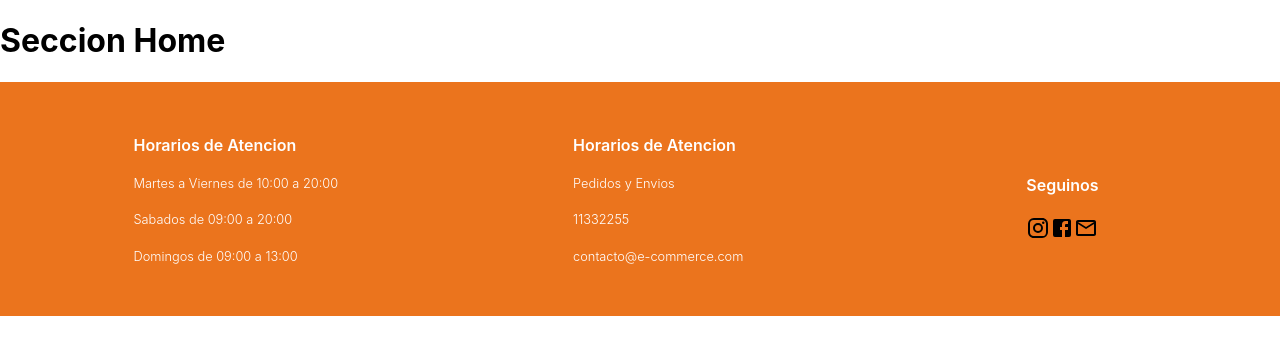
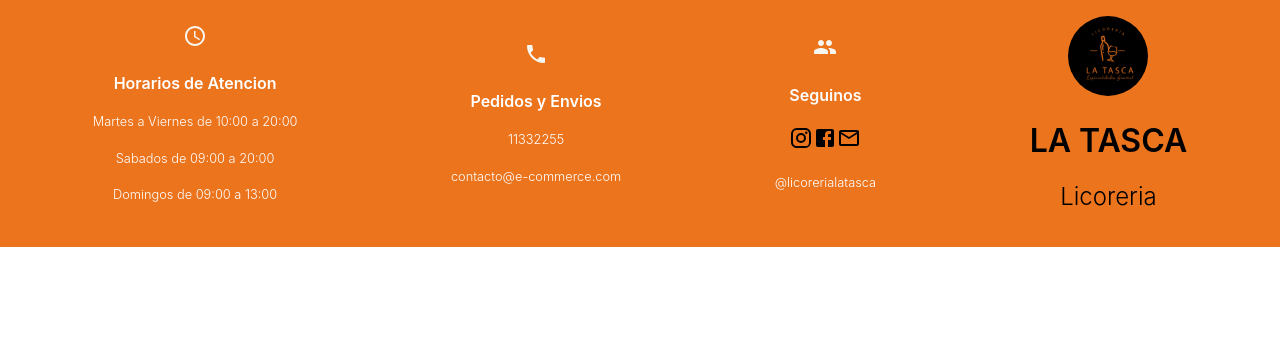
Before and after one commit to npardodev/LaTasca_licoreria, a React (Create React App) app: page / in a window 1280 px wide. Shown: the top 354 px of the page. Built offline with nearby package versions, Linux system fonts and the light colour scheme.

Commit message:
seccion productos

```diff
--- a/src/App.css
+++ b/src/App.css
@@ -1,3 +1,4 @@
+@import url('https://fonts.googleapis.com/css2?family=Poppins:wght@100;300;400;500;700&display=swap');
 .App {
     text-align: center;
 }
--- a/src/components/Footer/Footer.js
+++ b/src/components/Footer/Footer.js
@@ -1,18 +1,19 @@
 import React from 'react';
-import {Box, Container, Grid} from '@material-ui/core';
-import {Link } from 'react-router-dom';
-import { makeStyles, Typography, } from '@material-ui/core';
+import {Container, Box} from '@material-ui/core';
+import { makeStyles } from '@material-ui/core';
 import InstagramIcon from '@material-ui/icons/Instagram';
 import FacebookIcon from '@material-ui/icons/Facebook';
 import MailOutlinedIcon from '@material-ui/icons/MailOutlined';
 import {FooterStyle} from './FooterStyle.js';
 import { commonStyles } from './../../styles/commonStyles.js';
-import { Icon, InlineIcon } from '@iconify/react';
+import { Icon } from '@iconify/react';
 import mastercardIcon from '@iconify-icons/simple-icons/mastercard';
 import visaIcon from '@iconify-icons/simple-icons/visa';
+import PhoneIcon from '@material-ui/icons/Phone';
+import ScheduleIcon from '@material-ui/icons/Schedule';
+import PeopleIcon from '@material-ui/icons/People';
 
 const useStyles = makeStyles((theme) => FooterStyle(theme));
-
 
 export const Footer = () => {
 
@@ -21,28 +22,38 @@ export const Footer = () => {
     return (<>
             <footer>
                 <Container className={classes.footer} >
-                    <Box className={classes.footerColumns} >
-                        <Box p={1} >
+                    <div className={classes.footerColumns} >
+                        <div p={1} >
+                            <ScheduleIcon style={{ color: commonStyles.tercery.main }}/>
                             <h4>Horarios de Atencion</h4>
                             <h5>Martes a Viernes de 10:00 a 20:00</h5>
                             <h5>Sabados de 09:00 a 20:00</h5>
                             <h5>Domingos de 09:00 a 13:00</h5>
-                        </Box>
-                        <Box p={1} >
-                        <h4>Horarios de Atencion</h4>
-                            <h5>Pedidos y Envios</h5>
+                        </div>
+                        <div p={1} >
+                        <PhoneIcon style={{ color: commonStyles.tercery.main }}/>
+                        <h4>Pedidos y Envios</h4>
                             <h5>11332255</h5>
                             <h5>contacto@e-commerce.com</h5>
-                        </Box>
-                        <Box p={1} m={6}>
+                        </div>
+                        <div p={1} m={6}>
+                            <PeopleIcon style={{ color: commonStyles.tercery.main }}/>
                             <h4 >Seguinos</h4>
                             <div>
                                 <InstagramIcon color={commonStyles.primary.main} />
                                 <FacebookIcon color={commonStyles.primary.main} />
                                 <MailOutlinedIcon color={commonStyles.primary.main} />
                             </div>
-                        </Box>
-                    </Box>
+                            <h5>@licorerialatasca</h5>
+                        </div>
+                        <div p={1} m={6}>
+                            <div className={classes.footerLogo}>
+                                <img src="./img/logo.svg" alt="imagen Logo"/>
+                            </div>
+                            <h1 >LA TASCA</h1>
+                            <h2 >Licoreria</h2>
+                        </div>
+                    </div>
                     <Box textAlign="center">
                         <Icon icon={visaIcon} />
                         <Icon icon={mastercardIcon} />
--- a/src/components/Footer/FooterStyle.js
+++ b/src/components/Footer/FooterStyle.js
@@ -1,4 +1,3 @@
-import React from 'react';
 import { commonStyles } from './../../styles/commonStyles.js';
 
 export const FooterStyle = theme => {
@@ -10,6 +9,20 @@ export const FooterStyle = theme => {
             padding: '1rem',
             backgroundColor: commonStyles.primary.main,
             width: '100%',
+            fontfamily: commonStyles.fonts.primary,
+
+            '& h1': {
+                fontWeight: '600',
+                fontSize: '2rem',
+                color: commonStyles.secondary.main,
+            },
+
+            '& h2': {
+                fontWeight: '300',
+                fontSize: '1.5rem',
+                color: commonStyles.secondary.main,
+            },
+
 
             '& h4': {
                 fontWeight: '600',
@@ -22,18 +35,29 @@ export const FooterStyle = theme => {
                 color: 'white',
 
             }
+
         },
         footerColumns: {
             display: "flex",
             justifyContent: "space-around",
             alignItems: "center",
+            textAlign: "center",
         },
 
-        Icon: {
+        icons: {
             fontSize: '1rem',
-        }
+            color: 'white',
+        },
+
+        footerLogo: {
+            '& img': {
+                width: 'clamp(3em, 5em, 6em)',
+                height: ' clamp(3em, 5em, 6em)',
+
+            }
 
 
+        }
 
     })
 };
--- a/src/components/Item/Item.js
+++ b/src/components/Item/Item.js
@@ -1,8 +1,9 @@
 import React, {useEffect} from 'react';
-import {Counter} from '../Counter/Counter.js';
 import { ItemStyle } from './ItemStyle.js'
 import { makeStyles } from '@material-ui/core/styles';
+import { Button } from '@material-ui/core';
 import { useParams, Link, useHistory, useLocation} from 'react-router-dom';
+import { commonStyles } from './../../styles/commonStyles.js';
 
 const useStyle = makeStyles ((theme) => ItemStyle(theme));
 
@@ -16,11 +17,10 @@ export const Item = ({item , onClick, onFocus}) => {
 
     const {id} = useParams();
 
-    /*
     useEffect(() => {
-        ;
-    }, [])
-    */
+        console.log("2");
+    }, [id])
+
 
     const handlerClick = (e) =>{
         e.preventDefault();
@@ -37,9 +37,12 @@ export const Item = ({item , onClick, onFocus}) => {
                 <img src={item.img.src} alt={item.img.alt} onClick={(e) => handlerClick(e)} />
             </div>
             <div className= {classes.cardInfo}>
-                <h4>{`$${item.price}`}</h4>
-                <p>{item.descrip}</p>
-                {/* <Counter stock= {item.stock} initial={0} /> */}
+                <h3>{item.title}</h3>
+                <div>
+                    <h4>{`$${item.price}`}</h4>
+                    <h5>{`$999,00`}</h5>
+                </div>
+                <Button className= {classes.Button}>Ver más</Button>
             </div>
 
         </div>
--- a/src/components/Item/ItemStyle.js
+++ b/src/components/Item/ItemStyle.js
@@ -7,9 +7,9 @@ export const ItemStyle = theme => {
     return ({
         card: {
             background: '#ffff',
-            width: '90%',
+            width: '14rem',
             height: '100%',
-            borderRadius: '20px',
+            borderRadius: '25px',
             transition: '0.5s',
             boxShadow: 'rgb(70 79 184 / 80%) 0px 10px 36px -25px',
             alignItems: 'center',
@@ -17,7 +17,7 @@ export const ItemStyle = theme => {
             display: 'flex',
             flexDirection: 'column',
             backgroundColor: 'white',
-
+            fontFamily: commonStyles.fonts.secondary,
 
             ' & img': {
                 width: 'clamp(5em, 5.5em, 7em)',
@@ -30,12 +30,23 @@ export const ItemStyle = theme => {
                 fontWeight: '500',
             },
 
-            ' & p': {
-                padding: '0em',
+            ' & h3': {
+                paddingTop: '0.5rem',
+                fontSize: '0.95em',
+                margin: '0',
+                fontWeight: '600',
+
+            },
+
+            ' & h5': {
+                fontWeight: '300',
+                padding: '0.5rem',
                 fontSize: '0.8em',
                 margin: '0',
+                color: '#B03131',
+                textDecoration: 'line-through',
+            },
 
-            },
             '& cardImg': {
                 backgroundColor: 'red',
             },
@@ -44,7 +55,28 @@ export const ItemStyle = theme => {
         cardInfo: {
             width: '100%',
             backgroundColor: commonStyles.tercery.main,
+            paddingBottom: '1rem',
+
+            '&>div': {
+                alignItems: 'center',
+                textAlign: 'center',
+                display: 'flex',
+                flexDirection: 'row',
+                justifyContent: 'center',
+                gap: '1rem',
+            },
+        },
+        Button: {
+            color: commonStyles.tercery.main,
+            backgroundColor: commonStyles.secondary.main,
+            width: '70%',
+            borderRadius: '25px',
+            '&:hover': {
+                backgroundColor: '#8e8484',
+            },
+
 
         }
+
     })
 };
--- a/src/components/ItemDetailContainer/ItemDetailContainer.js
+++ b/src/components/ItemDetailContainer/ItemDetailContainer.js
@@ -1,11 +1,11 @@
 import React, { useEffect, useState } from 'react';
 import { ItemDetailContainerStyle } from './ItemDetailContainerStyle'
-import { Alert, AlertTitle } from '@material-ui/lab';
+import { Alert } from '@material-ui/lab';
 import {Snackbar} from '@material-ui/core';
 import { makeStyles } from '@material-ui/core';
 import { ItemDetail } from '../ItemDetail/ItemDetail';
 import { myProducts } from './../../data/myProducts.js';
-import { useParams, Link, useHistory, useLocation} from 'react-router-dom';
+import { useParams, useHistory, useLocation} from 'react-router-dom';
 
 const useStyle = makeStyles((theme) => ItemDetailContainerStyle(theme));
 
@@ -19,13 +19,9 @@ const myPromise = () => {
 
 export const ItemDetailContainer = () => {
 
-    const classes = useStyle();
     const { idCat,idItem} = useParams();
-    const history = useHistory();
-    const location = useLocation();
 
     const [productData, setProductData] = useState('');
-    const [filter, setFilter] = useState('');
     const [error, setError] = useState('');
     const [showError, setShowError] = useState(false);
 
--- a/src/router/RouterApp.js
+++ b/src/router/RouterApp.js
@@ -26,7 +26,6 @@ export const RouterApp= () => {
     <Switch>
         <Route exact path="/">
             {/* <Home/> */}
-            <h1>Seccion Home</h1>
         </Route>
         <Route exact path={appPaths.OTHER_PRODUCTS_PATH}>
             <ItemListContainer/>
--- a/src/styles/commonStyles.js
+++ b/src/styles/commonStyles.js
@@ -1,7 +1,8 @@
 export const commonStyles = {
 
     fonts: {
-        primary: 'arial',
+        primary: "'Poppins', sans-serif",
+        secondary: "''Roboto', sans-serif",
     },
     primary: {
         light: '#ffffff',
@@ -11,7 +12,7 @@ export const commonStyles = {
     },
     secondary: {
         light: '#ffffff',
-        main: '#0000000', //negro
+        main: '#000000', //negro
         dark: '#ffffff',
         contrastText: '#ffffff',
     },
```
Also changed, not shown: src/components/ContactForm/ContactForm.js (deleted, +0 -86 lines), public/img/logo.svg (added). Lines whose indentation alone changed are shown as unchanged.
